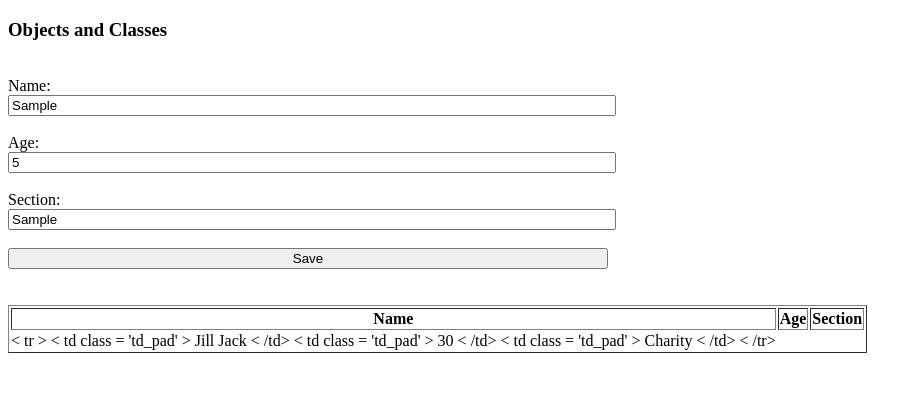
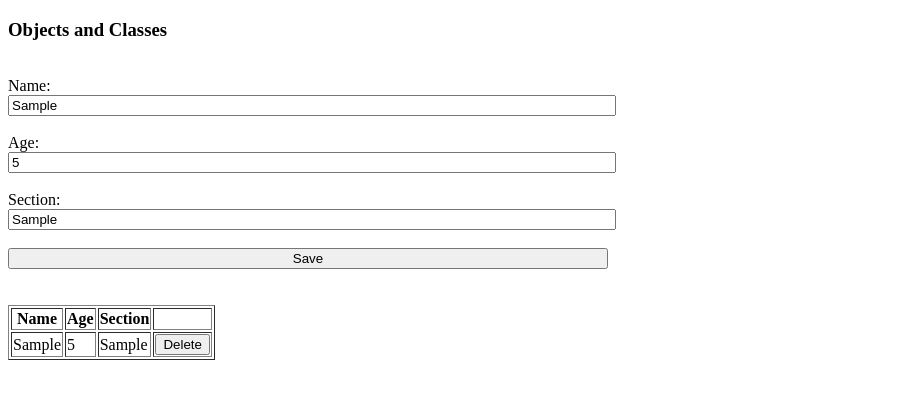
Before and after one commit to ninobevin/javascript2025, a plain HTML site: page student_record.html in a window 1280 px wide. Both pictures are taken after typing "Sample", "5", "Sample" into the empty fields and a click on the button "Save". Shown: the whole page, without its empty margins (0-922 px from the left). Drawn offline with Linux system fonts and the light colour scheme.

Commit message:
added function and delete

```diff
--- a/student_record.html
+++ b/student_record.html
@@ -43,33 +43,60 @@
                 <th>Name</th>
                 <th>Age</th>
                 <th>Section</th>
+                <th></th>
             </thead>
             <tbody id="tb_data">
-                <tr>
-                    <td class="td_pad">Mark Money</td>
-                    <td class="td_pad">34</td>
-                    <td class="td_pad">Hope</td>
-
-                </tr>
 
             </tbody>
         </table>
         <script>
+            let students = [];
+            let tbody = document.getElementById("tb_data");
+
+            function clearTable() {
+                tbody.innerHTML = "";
+            }
+
+            function row_delete(index) {
+                students.splice(index, 1);
+                clearTable();
+                loadData();
+            }
+
+            function loadData() {
+
+                for (index in students) {
+                    let row = tbody.insertRow(index);
+                    let col_name = row.insertCell(0);
+                    let col_age = row.insertCell(1);
+                    let col_section = row.insertCell(2);
+                    let col_delete = row.insertCell(3);
+
+                    col_name.innerHTML = students[index].name;
+                    col_age.innerHTML = students[index].age;
+                    col_section.innerHTML = students[index].section;
+                    col_delete.innerHTML = "<button onclick='row_delete(" + index + ")'>Delete</button>";
+
+                }
+
+            }
+
             function addData() {
-                alert("");
+                clearTable();
 
-                document.getElementById("tb_data").innerHTML = `
-                <
-                tr >
-                    <
-                    td class = 'td_pad' > Jill Jack < /td> <
-                td class = 'td_pad' > 30 < /td> <
-                td class = 'td_pad' > Charity < /td>
+                let name = document.getElementById("txt_name").value;
+                let age = document.getElementById("txt_age").value;
+                let section = document.getElementById("txt_section").value;
 
-                <
-                /tr>
+                const student = {
+                    name: name,
+                    age: age,
+                    section: section
+                };
 
-                `;
+                students.push(student);
+
+                loadData();
             }
         </script>
 
```
Also changed, not shown: functions.html (added, +15 -0 lines).
